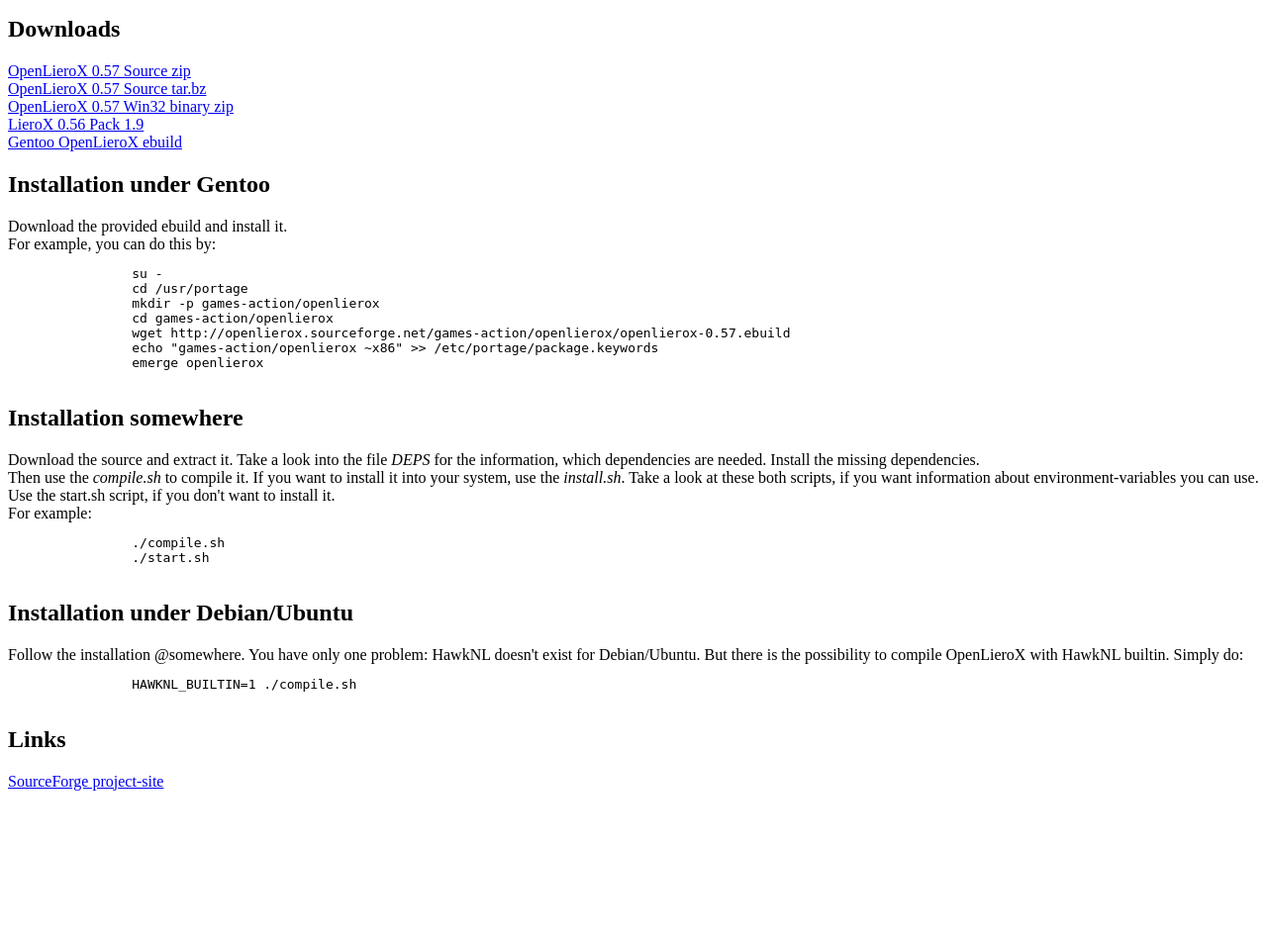
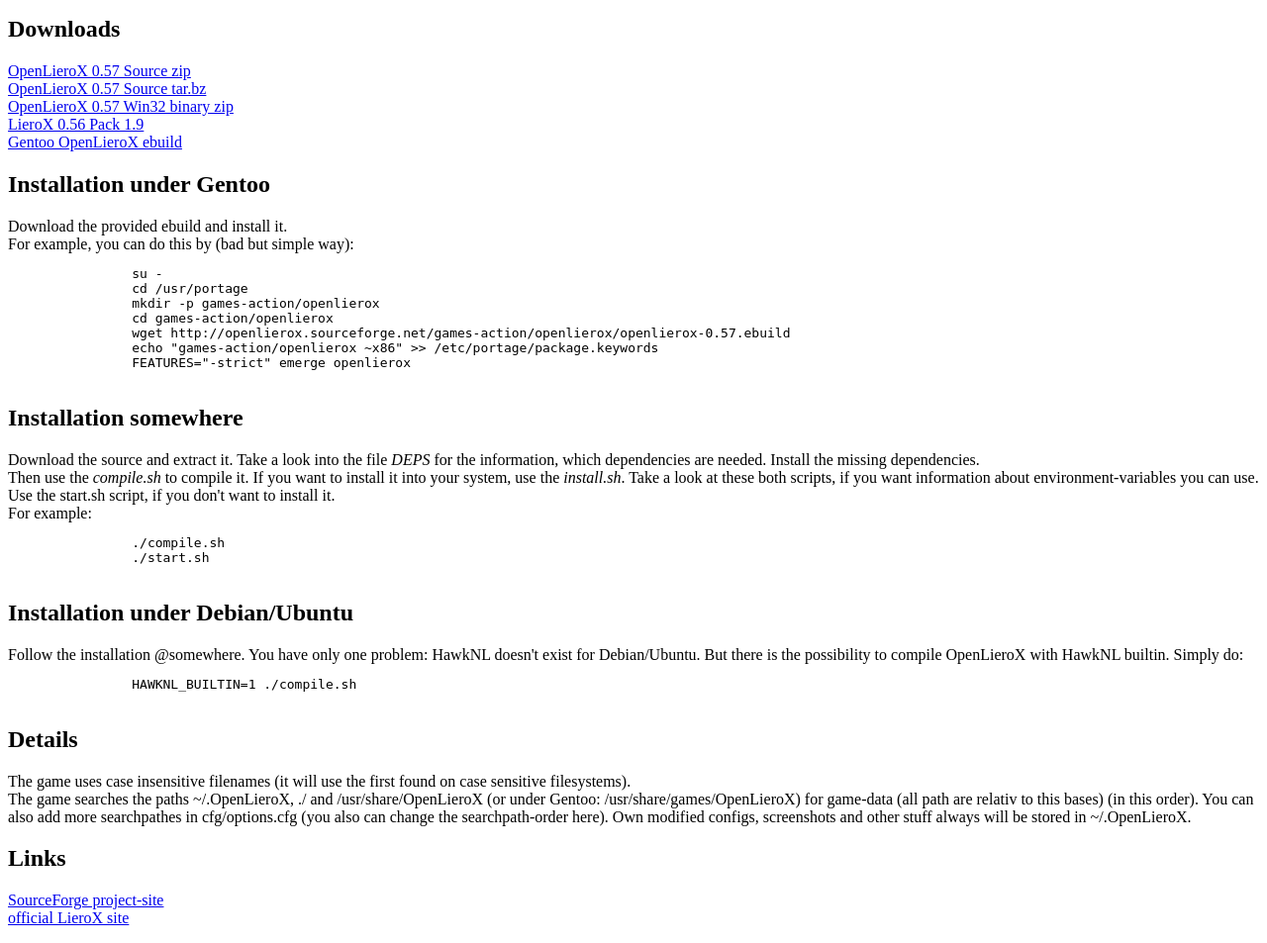
Before and after one commit to albertz/openlierox-distrib, a PHP site: page / in a window 1280 px wide. Shown: the part 1280-2233 px from the top of the page at 99% size. Before the commit the page ends 2079 px from the top, so only its background shows below. Run offline with PHP 8.4, Linux system fonts and the light colour scheme.

Commit message:
fixes for last changes
git-svn-id: https://openlierox.svn.sourceforge.net/svnroot/openlierox@221 34602234-ff1f-0410-a465-ea8f3b77ab7f

```diff
--- a/web/index.php
+++ b/web/index.php
@@ -27,12 +27,12 @@
 	<a href="OpenLieroX_0.57.src.tar.bz">OpenLieroX 0.57 Source tar.bz</a><br>
 	<a href="OpenLieroX_0.57.win32.zip">OpenLieroX 0.57 Win32 binary zip</a><br>
 	<a href="lx0.56_pack1.9.zip">LieroX 0.56 Pack 1.9</a><br>
-	<a href="games-action/openlierox/openlierox-0.57.ebuild">Gentoo OpenLieroX ebuild<a>
+	<a href="games-action/openlierox/openlierox-0.57.ebuild">Gentoo OpenLieroX ebuild</a>
 </p>
 <p>
 	<h2>Installation under Gentoo</h2>
 	Download the provided ebuild and install it.<br>
-	For example, you can do this by:<br>
+	For example, you can do this by (bad but simple way):<br>
 	<pre>
 		su -
 		cd /usr/portage
@@ -40,7 +40,7 @@
 		cd games-action/openlierox
 		wget http://openlierox.sourceforge.net/games-action/openlierox/openlierox-0.57.ebuild
 		echo "games-action/openlierox ~x86" >> /etc/portage/package.keywords
-		emerge openlierox
+		FEATURES="-strict" emerge openlierox
 	</pre>
 </p>
 <p>
@@ -69,8 +69,23 @@
 	</pre>
 </p>
 <p>
+	<h2>Details</h2>
+	The game uses case insensitive filenames (it will use the first
+	found on case sensitive filesystems).<br>
+	The game searches the paths ~/.OpenLieroX,
+	./ and /usr/share/OpenLieroX
+	(or under Gentoo: /usr/share/games/OpenLieroX)
+	for game-data (all path are relativ to this bases) (in this
+	order). You can also
+	add more searchpathes in cfg/options.cfg (you also can change
+	the searchpath-order here). Own modified configs,
+	screenshots and other stuff always will be stored in
+	~/.OpenLieroX.
+</p>
+<p>
 	<h2>Links</h2>
-	<a href="http://sourceforge.net/projects/openlierox/">SourceForge project-site</a>
+	<a href="http://sourceforge.net/projects/openlierox/">SourceForge project-site</a><br>
+	<a href="http://lxalliance.net/lierox/">official LieroX site</a>
 </p>
 </body>
 </html>
```
